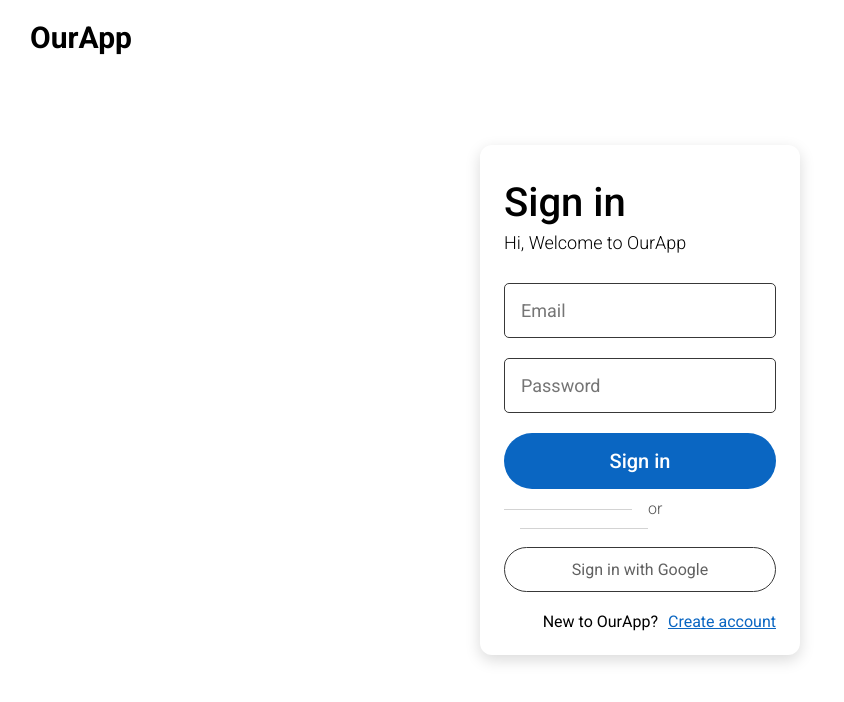
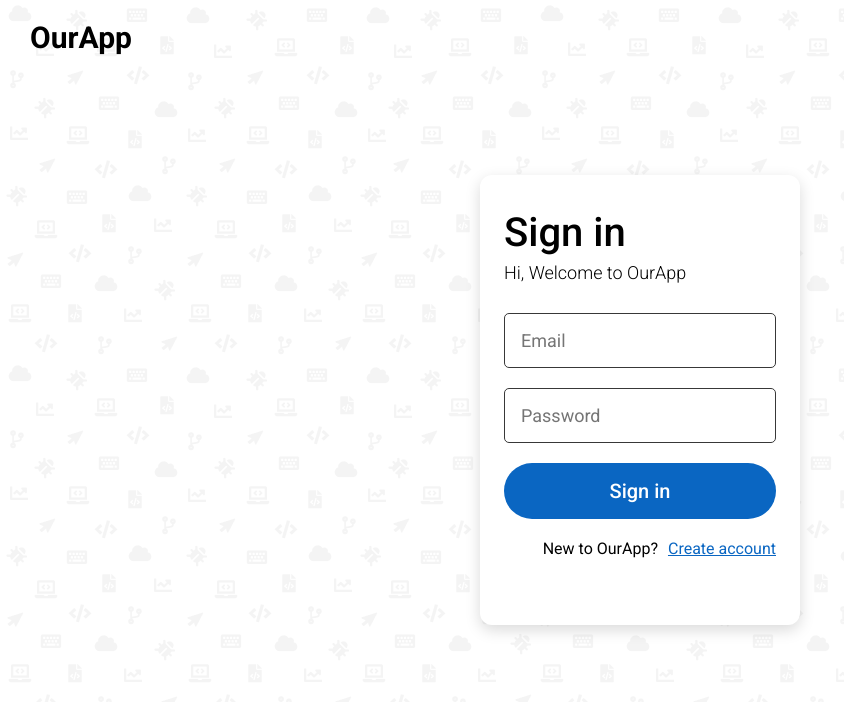
Before and after one commit to chandankrr/our-app, a React (Create React App) app in the folder client/: page /login in a window 1280 px wide. Shown: the top 702 px of the page, without its empty margins (0-844 px from the left). Built offline with nearby package versions, Linux system fonts and the light colour scheme.

Commit message:
changed background of login & register page

```diff
--- a/client/src/pages/login/Login.jsx
+++ b/client/src/pages/login/Login.jsx
@@ -55,10 +55,10 @@ const Login = () => {
             )}
           </button>
         </form>
-        <div className="sign-in">
+        {/* <div className="sign-in">
           <span>or</span>
           <button>Sign in with Google</button>
-        </div>
+        </div> */}
         <div className="sign-up">
           <span>New to OurApp?</span>
           <Link to="/register">
--- a/client/src/pages/login/login.scss
+++ b/client/src/pages/login/login.scss
@@ -5,6 +5,7 @@
   display: flex;
   justify-content: center;
   align-items: center;
+  background-image: url(../../assets/bg-1.png);
 
   h1 {
     font-size: 30px;
@@ -17,7 +18,7 @@
   .card {
     width: 25%;
     background-color: white;
-    min-height: 500px;
+    min-height: 450px;
     padding: 24px;
     box-shadow: rgba(0, 0, 0, 0.15) 0px 5px 15px 0px;
     border-radius: 12px;
--- a/client/src/pages/register/Register.jsx
+++ b/client/src/pages/register/Register.jsx
@@ -42,10 +42,10 @@ const Register = () => {
           />
           <button type="submit">Sign up</button>
         </form>
-        <div className="sign-in">
+        {/* <div className="sign-in">
           <span>or</span>
           <button>Sign in with Google</button>
-        </div>
+        </div> */}
         <div className="sign-up">
           <span>Already on OurApp?</span>
           <Link to="/login">
--- a/client/src/pages/register/register.scss
+++ b/client/src/pages/register/register.scss
@@ -5,6 +5,7 @@
   display: flex;
   justify-content: center;
   align-items: center;
+  background-image: url(../../assets/bg-1.png);
 
   h1 {
     font-size: 30px;
```
Also changed, not shown: client/src/assets/bg-1.png (added).
